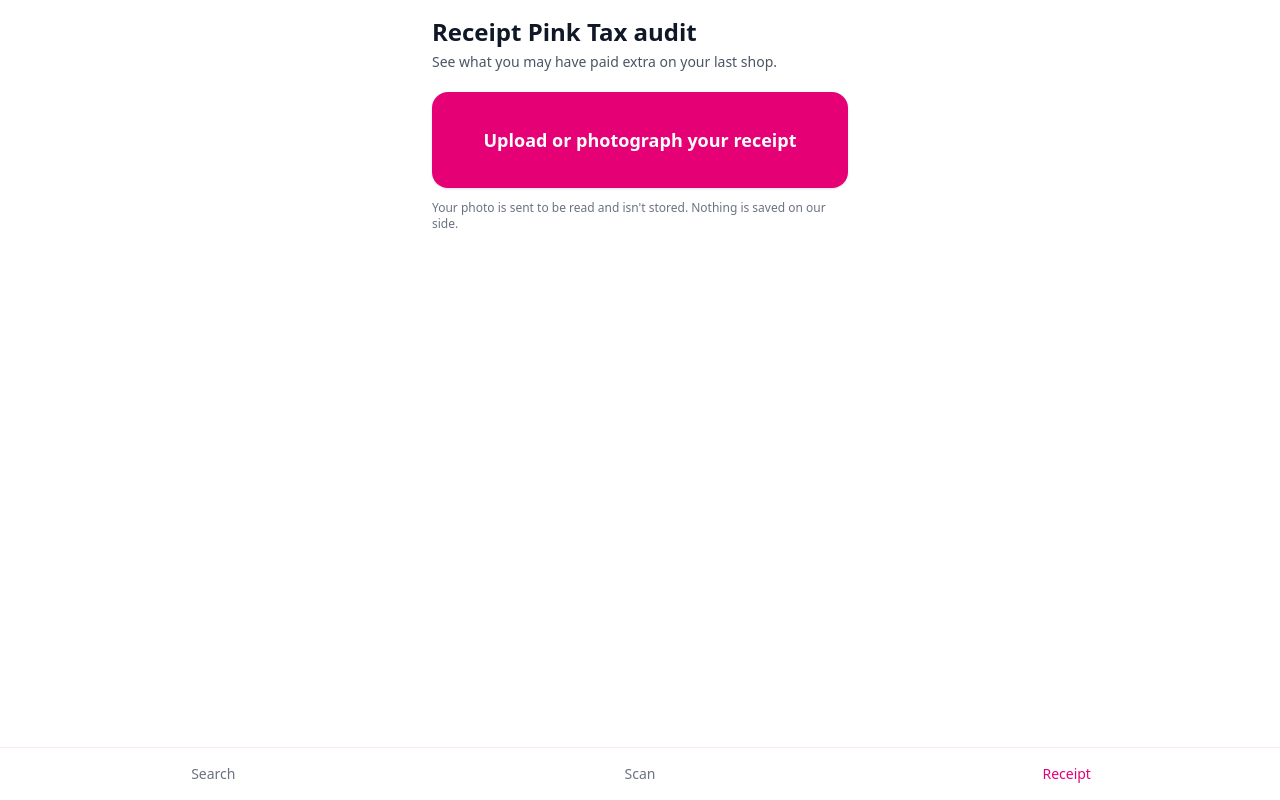
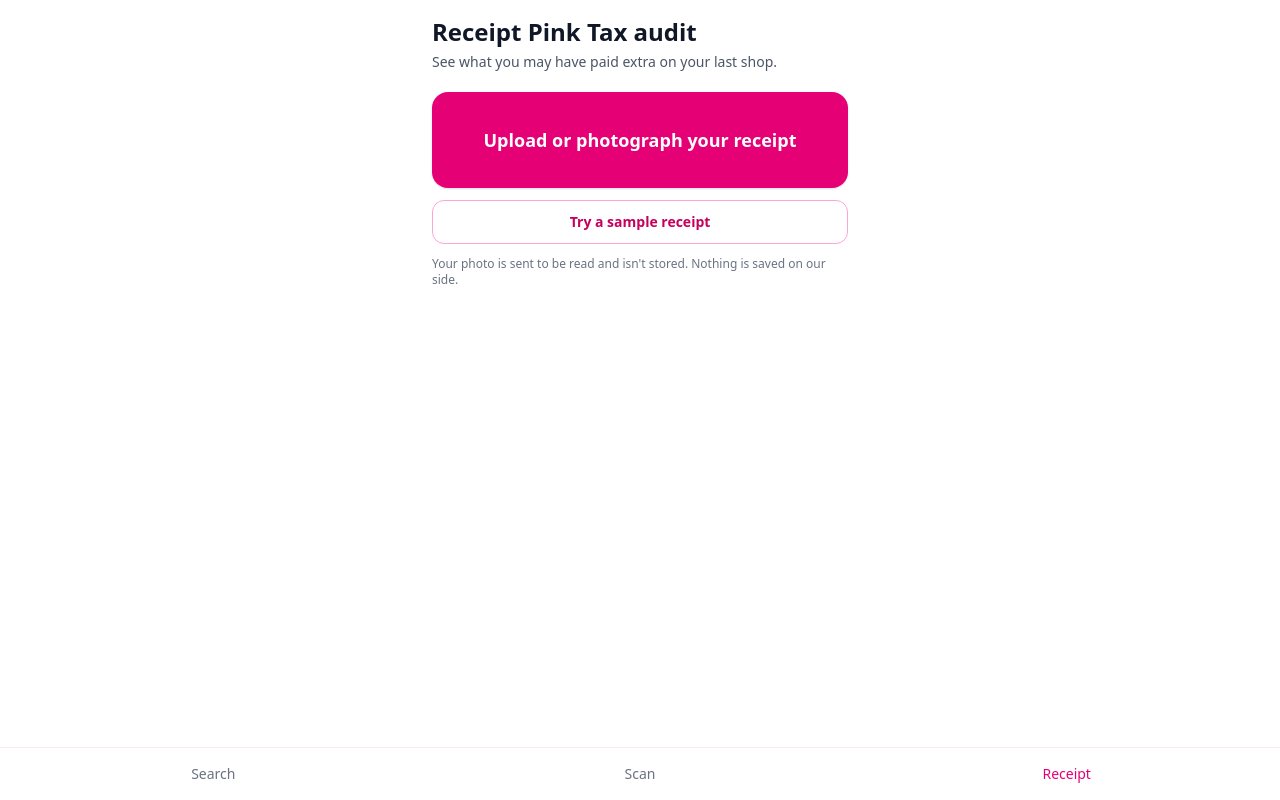
Before and after one commit to shaantshor/PinkCheck, a Next.js app: page /receipt in a window 1280 px wide. Built offline with nearby package versions, Linux system fonts and the light colour scheme.

Commit message:
feat(B): demo-data sample receipt that works without an API key

```diff
--- a/app/receipt/page.tsx
+++ b/app/receipt/page.tsx
@@ -5,6 +5,7 @@ import { useSearchParams } from 'next/navigation';
 import { fileOrCanvasToJpegBase64 } from '@/lib/image';
 import { compareItems, type CheckResult } from '@/lib/receipt/compareClient';
 import { toRows, type ReceiptRead, type ReceiptRow } from '@/lib/receipt/rows';
+import { sampleReceipt } from '@/lib/receipt/sample';
 import ItemsTable from '@/components/receipt/ItemsTable';
 import ProgressList from '@/components/receipt/ProgressList';
 import SummaryCard from '@/components/receipt/SummaryCard';
@@ -14,16 +15,18 @@ import { summarise } from '@/lib/receipt/totals';
 type Stage = 'idle' | 'reading' | 'review' | 'checking' | 'done' | 'error';
 
 const ERR = 'Try a flatter, brighter photo';
-const SAMPLE_FILES = ['/sample-receipt.jpg', '/sample-receipt.jpeg', '/sample-receipt.png'];
 
 function ReceiptFlow() {
-  const sample = useSearchParams().get('sample') === '1';
-  const [stage, setStage] = useState<Stage>('idle');
+  const sampleParam = useSearchParams().get('sample') === '1';
+  const [isSample, setIsSample] = useState(sampleParam);
+  const [stage, setStage] = useState<Stage>(sampleParam ? 'review' : 'idle');
   const [preview, setPreview] = useState<string | null>(null);
   const [error, setError] = useState<string | null>(null);
-  const [rows, setRows] = useState<ReceiptRow[]>([]);
-  const [store, setStore] = useState<string | null>(null);
-  const [receiptTotal, setReceiptTotal] = useState<number | null>(null);
+  const [rows, setRows] = useState<ReceiptRow[]>(() => (sampleParam ? toRows(sampleReceipt()) : []));
+  const [store, setStore] = useState<string | null>(() => (sampleParam ? sampleReceipt().store : null));
+  const [receiptTotal, setReceiptTotal] = useState<number | null>(() =>
+    sampleParam ? sampleReceipt().receipt_total : null,
+  );
   const [results, setResults] = useState<CheckResult[]>([]);
   const [trips, setTrips] = useState(12);
   const inputRef = useRef<HTMLInputElement>(null);
@@ -32,6 +35,7 @@ function ReceiptFlow() {
 
   async function readReceipt(file: Blob) {
     setError(null);
+    setIsSample(false);
     setStage('reading');
     setPreview(URL.createObjectURL(file));
     try {
@@ -54,19 +58,16 @@ function ReceiptFlow() {
     }
   }
 
-  async function loadSample() {
-    for (const url of SAMPLE_FILES) {
-      try {
-        const res = await fetch(url);
-        if (res.ok && (res.headers.get('content-type') ?? '').startsWith('image/')) {
-          return readReceipt(await res.blob());
-        }
-      } catch {
-        /* try next */
-      }
-    }
-    setError('The sample receipt file is not available yet. Upload your own receipt instead.');
-    setStage('error');
+  function loadSample() {
+    const s = sampleReceipt();
+    setRows(toRows(s));
+    setStore(s.store);
+    setReceiptTotal(s.receipt_total);
+    setResults([]);
+    setPreview(null);
+    setError(null);
+    setIsSample(true);
+    setStage('review');
   }
 
   async function check() {
@@ -78,6 +79,7 @@ function ReceiptFlow() {
 
   const reset = () => {
     setStage('idle');
+    setIsSample(false);
     setRows([]);
     setResults([]);
     setPreview(null);
@@ -97,10 +99,6 @@ function ReceiptFlow() {
         <h1 className="text-2xl font-extrabold text-gray-900">Receipt Pink Tax audit</h1>
         <p className="mt-1 text-sm text-gray-600">See what you may have paid extra on your last shop.</p>
       </header>
-
-      {sample && stage === 'idle' && (
-        <p className="rounded-xl bg-amber-50 p-3 text-sm font-semibold text-amber-800">Sample receipt</p>
-      )}
 
       {preview && stage !== 'idle' && (
         // eslint-disable-next-line @next/next/no-img-element
@@ -132,15 +130,13 @@ function ReceiptFlow() {
           >
             {stage === 'error' ? 'Try again with another photo' : 'Upload or photograph your receipt'}
           </label>
-          {sample && (
-            <button
-              type="button"
-              onClick={() => void loadSample()}
-              className="min-h-11 w-full rounded-xl border border-pink-300 px-4 text-sm font-semibold text-pink-700"
-            >
-              Use the sample receipt
-            </button>
-          )}
+          <button
+            type="button"
+            onClick={loadSample}
+            className="min-h-11 w-full rounded-xl border border-pink-300 px-4 text-sm font-semibold text-pink-700"
+          >
+            Try a sample receipt
+          </button>
           <p className="text-xs text-gray-500">
             Your photo is sent to be read and isn&apos;t stored. Nothing is saved on our side.
           </p>
@@ -156,7 +152,7 @@ function ReceiptFlow() {
 
       {stage === 'review' && (
         <>
-          <ItemsTable rows={rows} store={store} receiptTotal={receiptTotal} sample={sample} onChange={setRows} />
+          <ItemsTable rows={rows} store={store} receiptTotal={receiptTotal} sample={isSample} onChange={setRows} />
           <div className="sticky bottom-20 space-y-2 bg-white/90 py-2 backdrop-blur">
             <button
               type="button"
--- /dev/null
+++ b/lib/receipt/sample.ts
@@ -0,0 +1,30 @@
+// Pitch-safe sample receipt. Built ONLY from products in data/demo.json (real names and prices,
+// hand-checked by the humans), so no price is invented. Works with no API key.
+import demo from '../../data/demo.json';
+import type { ReceiptRead } from './rows';
+
+type DemoProduct = { name: string; price_gbp: number | null; gender_target: string | null };
+type DemoPair = { pair_id: string; products: DemoProduct[] };
+
+// Women's-marketed product (products[0]) from each pair, in "till order".
+const PAIR_IDS = ['razor-1', 'shaving-gel-1', 'razor-2', 'deodorant-1'];
+
+export function sampleReceipt(): ReceiptRead {
+  const pairs = demo as unknown as DemoPair[];
+  const items = PAIR_IDS.flatMap((id) => {
+    const p = pairs.find((x) => x.pair_id === id)?.products[0];
+    if (!p || !p.name || p.price_gbp == null) return [];
+    return [
+      {
+        raw_text: p.name,
+        name: p.name,
+        qty: 1,
+        line_total: p.price_gbp,
+        gender_target: 'female' as const,
+        unreadable: false,
+      },
+    ];
+  });
+  const total = Math.round(items.reduce((s, i) => s + (i.line_total ?? 0), 0) * 100) / 100;
+  return { store: 'Superdrug (sample)', receipt_total: total, items };
+}
```
Also changed, not shown: 2 other files (tests, documents, lock files or other folders).
